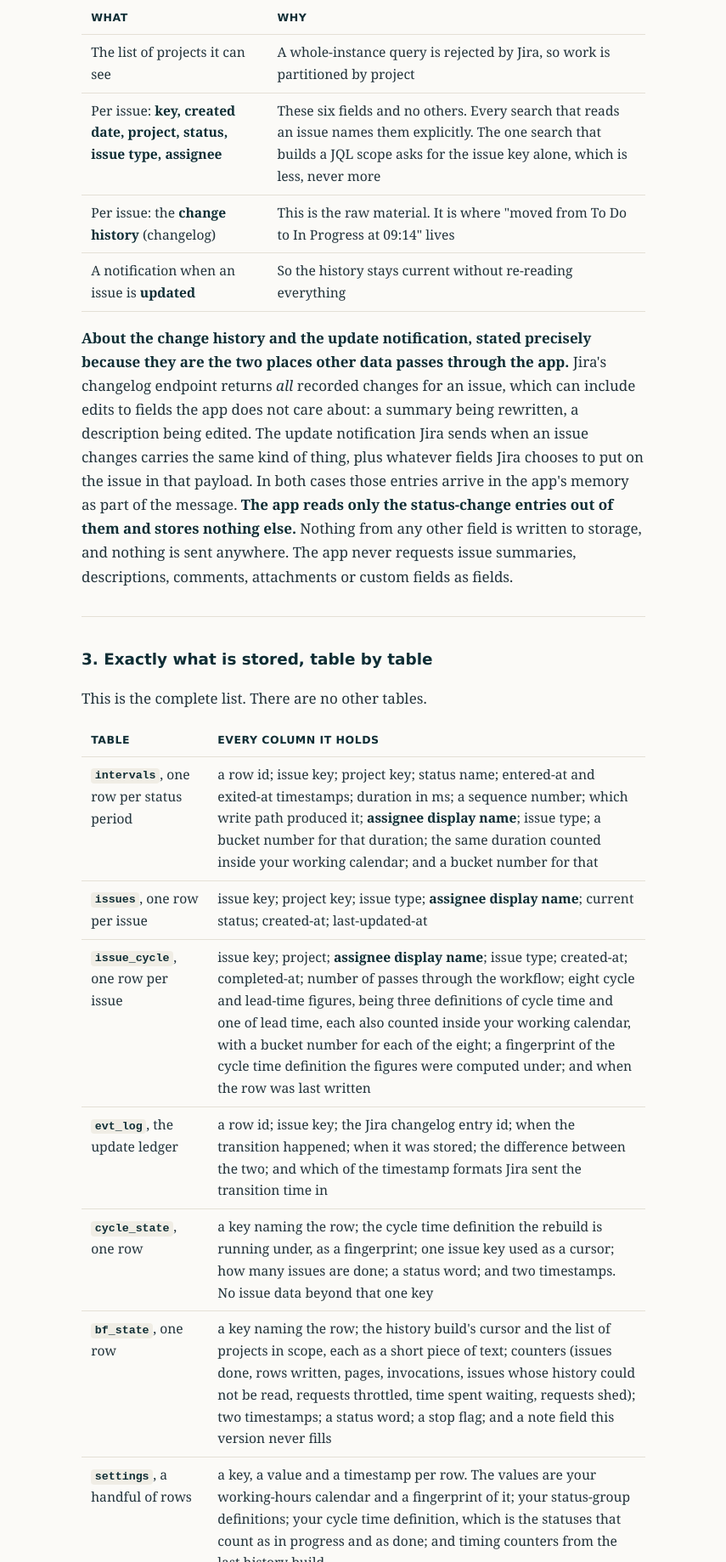
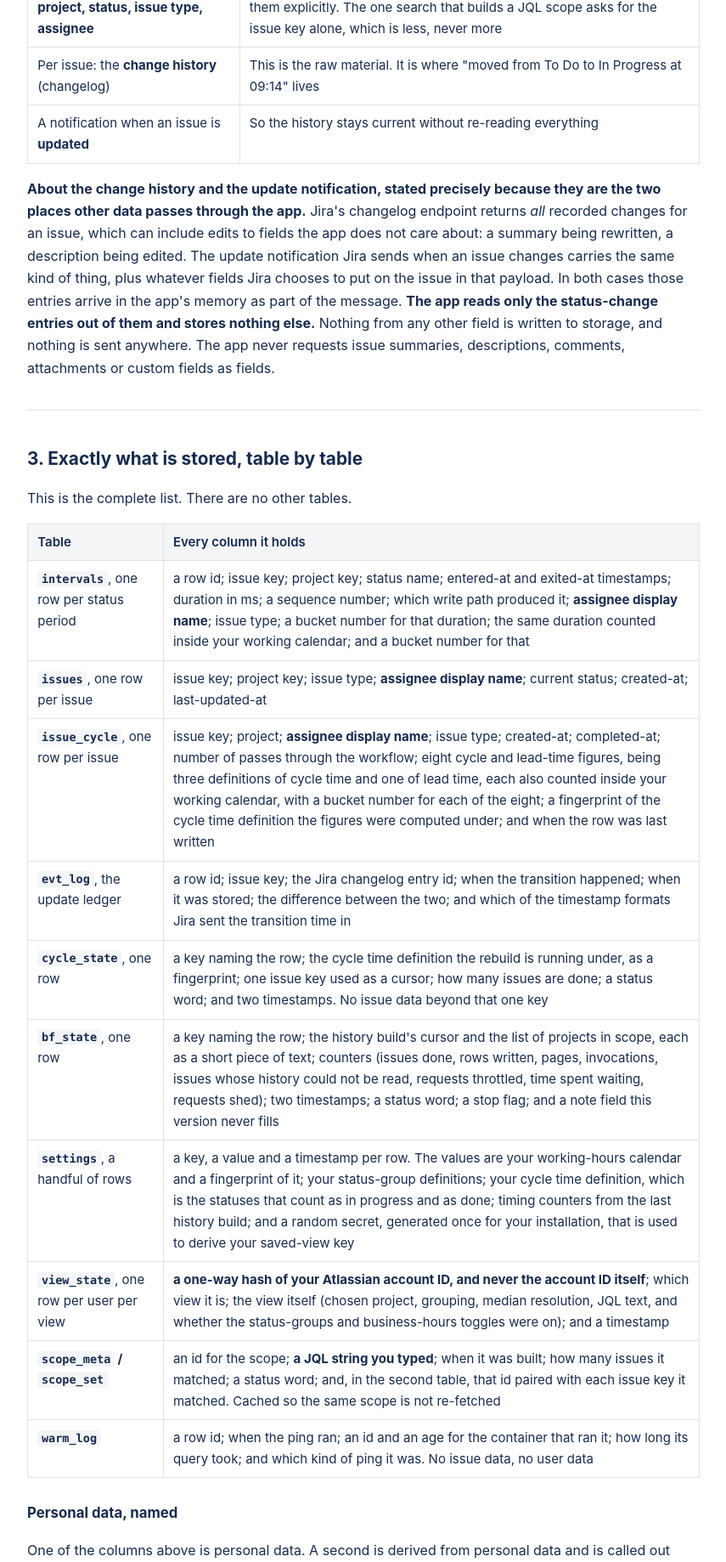
Before and after one commit to lichenapps/sojourn, a plain HTML site: page index.html in a window 1280 px wide. Shown: the part 962-2800 px from the top of the page at 85% size, without its empty margins (212-1067 px from the left). Drawn offline with Linux system fonts and the light colour scheme.

Commit message:
Add files via upload

```diff
--- a/index.html
+++ b/index.html
@@ -3,32 +3,48 @@
 <head>
 <meta charset="utf-8">
 <meta name="viewport" content="width=device-width, initial-scale=1">
-<title>Sojourn Privacy Policy</title>
+<title>Privacy policy: Sojourn: Time in Status &amp; Cycle Time for Jira</title>
 <style>
-  :root{--ink:#22333B;--ground:#FBFAF7;--head:#0F2E35;--accent:#C67B35;--rule:#E4E0D6;--code:#F0EDE5}
-  @media (prefers-color-scheme: dark){
-    :root{--ink:#D9D5CB;--ground:#14262C;--head:#EFE6D3;--accent:#F0B44E;--rule:#2C424A;--code:#1D3238}
+  :root {
+    color-scheme: light dark;
+    --bg: #ffffff; --fg: #172b4d; --rule: #dfe1e6;
+    --code-bg: #f4f5f7; --head-bg: #f4f5f7; --link: #0052cc;
   }
-  *{box-sizing:border-box}
-  body{margin:0;background:var(--ground);color:var(--ink);
-       font:17px/1.65 Georgia,'Times New Roman',serif}
-  main{max-width:44rem;margin:0 auto;padding:3rem 1.25rem 5rem}
-  h1{font-family:Verdana,Geneva,sans-serif;font-size:1.7rem;line-height:1.25;color:var(--head);
-     border-bottom:3px solid var(--accent);padding-bottom:.75rem}
-  h2{font-family:Verdana,Geneva,sans-serif;font-size:1.15rem;color:var(--head);margin-top:2.2rem}
-  h3{font-family:Verdana,Geneva,sans-serif;font-size:1rem;color:var(--head)}
-  hr{border:none;border-top:1px solid var(--rule);margin:2rem 0}
-  code{background:var(--code);padding:.1em .35em;border-radius:4px;font-size:.85em}
-  .tablewrap{overflow-x:auto}
-  table{border-collapse:collapse;width:100%;font-size:.92em}
-  th,td{text-align:left;padding:.5rem .7rem;border-bottom:1px solid var(--rule);vertical-align:top}
-  th{font-family:Verdana,Geneva,sans-serif;font-size:.8em;letter-spacing:.04em;text-transform:uppercase;color:var(--head)}
-  strong{color:var(--head)}
-  footer{margin-top:3rem;font-size:.85em;opacity:.7}
+  @media (prefers-color-scheme: dark) {
+    :root {
+      --bg: #1d2125; --fg: #dee4ea; --rule: #38414a;
+      --code-bg: #282e33; --head-bg: #282e33; --link: #85b8ff;
+    }
+  }
+  * { box-sizing: border-box; }
+  body {
+    margin: 0 auto; padding: 2.5rem 1.25rem 6rem; max-width: 52rem;
+    background: var(--bg); color: var(--fg);
+    font: 16px/1.65 -apple-system, BlinkMacSystemFont, "Segoe UI", Roboto, Helvetica, Arial, sans-serif;
+    -webkit-text-size-adjust: 100%;
+  }
+  h1 { font-size: 1.75rem; line-height: 1.25; margin: 0 0 1.25rem; }
+  h2 { font-size: 1.3rem; margin: 2.5rem 0 0.75rem; }
+  h3 { font-size: 1.05rem; margin: 1.75rem 0 0.5rem; }
+  p, li { overflow-wrap: break-word; }
+  ol, ul { padding-left: 1.4rem; }
+  li { margin: 0.4rem 0; }
+  hr { border: 0; border-top: 1px solid var(--rule); margin: 2.25rem 0; }
+  a { color: var(--link); }
+  code {
+    background: var(--code-bg); border-radius: 3px; padding: 0.1em 0.35em;
+    font-family: ui-monospace, SFMono-Regular, Menlo, Consolas, monospace; font-size: 0.9em;
+  }
+  .table-wrap { overflow-x: auto; margin: 1rem 0; }
+  table { border-collapse: collapse; width: 100%; min-width: 34rem; font-size: 0.94rem; }
+  th, td {
+    border: 1px solid var(--rule); padding: 0.55rem 0.7rem;
+    text-align: left; vertical-align: top;
+  }
+  th { background: var(--head-bg); font-weight: 600; }
 </style>
 </head>
 <body>
-<main>
 <h1>Privacy policy: Sojourn: Time in Status &amp; Cycle Time for Jira</h1>
 <p><strong>Vendor:</strong> Lichen. <strong>Contact:</strong> <strong>stillwater.inc.nz+sojourn@gmail.com</strong> <strong>Last updated:</strong> 2026-08-28</p>
 <hr>
@@ -38,48 +54,76 @@
 <hr>
 <h2>2. What the app reads from Jira</h2>
 <p>The app authenticates as itself (as the app, not as you) and requests exactly these things. <strong>One consequence of that is worth stating before the table:</strong> the app sees the projects it has been granted rather than the projects you personally can open, so a report covers all of them and looks the same to everyone who can open the app. Section 3 says what follows from that for settings.</p>
-<div class="tablewrap"><table>
-<thead><tr><th>What</th><th>Why</th></tr></thead><tbody>
+<div class="table-wrap">
+<table>
+<thead><tr><th>What</th><th>Why</th></tr></thead>
+<tbody>
 <tr><td>The list of projects it can see</td><td>A whole-instance query is rejected by Jira, so work is partitioned by project</td></tr>
 <tr><td>Per issue: <strong>key, created date, project, status, issue type, assignee</strong></td><td>These six fields and no others. Every search that reads an issue names them explicitly. The one search that builds a JQL scope asks for the issue key alone, which is less, never more</td></tr>
 <tr><td>Per issue: the <strong>change history</strong> (changelog)</td><td>This is the raw material. It is where "moved from To Do to In Progress at 09:14" lives</td></tr>
 <tr><td>A notification when an issue is <strong>updated</strong></td><td>So the history stays current without re-reading everything</td></tr>
-</tbody></table></div>
+</tbody>
+</table>
+</div>
 <p><strong>About the change history and the update notification, stated precisely because they are the two places other data passes through the app.</strong> Jira's changelog endpoint returns <em>all</em> recorded changes for an issue, which can include edits to fields the app does not care about: a summary being rewritten, a description being edited. The update notification Jira sends when an issue changes carries the same kind of thing, plus whatever fields Jira chooses to put on the issue in that payload. In both cases those entries arrive in the app's memory as part of the message. <strong>The app reads only the status-change entries out of them and stores nothing else.</strong> Nothing from any other field is written to storage, and nothing is sent anywhere. The app never requests issue summaries, descriptions, comments, attachments or custom fields as fields.</p>
 <hr>
 <h2>3. Exactly what is stored, table by table</h2>
 <p>This is the complete list. There are no other tables.</p>
-<div class="tablewrap"><table>
-<thead><tr><th>Table</th><th>Every column it holds</th></tr></thead><tbody>
+<div class="table-wrap">
+<table>
+<thead><tr><th>Table</th><th>Every column it holds</th></tr></thead>
+<tbody>
 <tr><td><strong><code>intervals</code></strong>, one row per status period</td><td>a row id; issue key; project key; status name; entered-at and exited-at timestamps; duration in ms; a sequence number; which write path produced it; <strong>assignee display name</strong>; issue type; a bucket number for that duration; the same duration counted inside your working calendar; and a bucket number for that</td></tr>
 <tr><td><strong><code>issues</code></strong>, one row per issue</td><td>issue key; project key; issue type; <strong>assignee display name</strong>; current status; created-at; last-updated-at</td></tr>
 <tr><td><strong><code>issue_cycle</code></strong>, one row per issue</td><td>issue key; project; <strong>assignee display name</strong>; issue type; created-at; completed-at; number of passes through the workflow; eight cycle and lead-time figures, being three definitions of cycle time and one of lead time, each also counted inside your working calendar, with a bucket number for each of the eight; a fingerprint of the cycle time definition the figures were computed under; and when the row was last written</td></tr>
 <tr><td><strong><code>evt_log</code></strong>, the update ledger</td><td>a row id; issue key; the Jira changelog entry id; when the transition happened; when it was stored; the difference between the two; and which of the timestamp formats Jira sent the transition time in</td></tr>
 <tr><td><strong><code>cycle_state</code></strong>, one row</td><td>a key naming the row; the cycle time definition the rebuild is running under, as a fingerprint; one issue key used as a cursor; how many issues are done; a status word; and two timestamps. No issue data beyond that one key</td></tr>
 <tr><td><strong><code>bf_state</code></strong>, one row</td><td>a key naming the row; the history build's cursor and the list of projects in scope, each as a short piece of text; counters (issues done, rows written, pages, invocations, issues whose history could not be read, requests throttled, time spent waiting, requests shed); two timestamps; a status word; a stop flag; and a note field this version never fills</td></tr>
-<tr><td><strong><code>settings</code></strong>, a handful of rows</td><td>a key, a value and a timestamp per row. The values are your working-hours calendar and a fingerprint of it; your status-group definitions; your cycle time definition, which is the statuses that count as in progress and as done; and timing counters from the last history build</td></tr>
-<tr><td><strong><code>view_state</code></strong>, one row per user per view</td><td><strong>the Atlassian account ID of the user</strong>; which view it is; the view itself (chosen project, grouping, median resolution, JQL text, and whether the status-groups and business-hours toggles were on); and a timestamp</td></tr>
+<tr><td><strong><code>settings</code></strong>, a handful of rows</td><td>a key, a value and a timestamp per row. The values are your working-hours calendar and a fingerprint of it; your status-group definitions; your cycle time definition, which is the statuses that count as in progress and as done; timing counters from the last history build; and a random secret, generated once for your installation, that is used to derive your saved-view key</td></tr>
+<tr><td><strong><code>view_state</code></strong>, one row per user per view</td><td><strong>a one-way hash of your Atlassian account ID, and never the account ID itself</strong>; which view it is; the view itself (chosen project, grouping, median resolution, JQL text, and whether the status-groups and business-hours toggles were on); and a timestamp</td></tr>
 <tr><td><strong><code>scope_meta</code> / <code>scope_set</code></strong></td><td>an id for the scope; <strong>a JQL string you typed</strong>; when it was built; how many issues it matched; a status word; and, in the second table, that id paired with each issue key it matched. Cached so the same scope is not re-fetched</td></tr>
 <tr><td><strong><code>warm_log</code></strong></td><td>a row id; when the ping ran; an id and an age for the container that ran it; how long its query took; and which kind of ping it was. No issue data, no user data</td></tr>
-</tbody></table></div>
+</tbody>
+</table>
+</div>
 <h3>Personal data, named</h3>
-<p>Two of the columns above are personal data and are called out rather than left to be found:</p>
-<ol><li><strong>Assignee display name.</strong> Stored on every interval and every issue row, because reports group by assignee and grouping must not cost a database join. It is the display name only. It is never the account ID. An earlier version of this app stored account IDs by accident in one of its two write paths, which was found, fixed, and is now prevented by a check that runs against the stored data itself.</li><li><strong>Atlassian account ID</strong>, in <code>view_state</code> only, so that the view you left is the view you come back to. It is a key, never displayed, and is not joined to anything else.</li></ol>
-<p>The app stores no email addresses, no avatars, no names other than the assignee display name above, and no free text written by a person other than a JQL query they typed themselves.</p>
+<p>One of the columns above is personal data. A second is derived from personal data and is called out beside it, because the distinction is the sort a reader should be able to check rather than take on trust:</p>
+<ol>
+<li><strong>Assignee display name.</strong> Stored on every interval and every issue row, because reports group by assignee and grouping must not cost a database join. It is the display name only. It is never the account ID. An earlier version of this app stored account IDs by accident in one of its two write paths, which was found, fixed, and is now prevented by a check that runs against the stored data itself.</li>
+<li><strong>The key your saved view is stored under.</strong> The app does not store your Atlassian account ID. <code>view_state</code> is keyed by a value derived from it with a one-way hash, under a random secret that is generated once for your installation, kept in that installation's own storage, and never sent anywhere. The stored value is a hash and not an encrypted copy, so there is no key that turns it back, and it is meaningless outside your own installation because the secret it was derived under never leaves it. It is a key: never displayed, and not joined to anything else. A request that carries no account at all saves no view, rather than being given a fallback key it would share with every other such request.</li>
+</ol>
+<p>The app stores no Atlassian account IDs, no email addresses, no avatars, no names other than the assignee display name above, and no free text written by a person other than a JQL query they typed themselves.</p>
 <h3>Who can see and change what</h3>
 <p>The app is installed once for the whole site, and the tables above are the site's, not any one user's. Three things follow, and they are stated here rather than left to be discovered:</p>
-<ol><li><strong>Reports are the same for everyone.</strong> Because the app reads Jira as itself, a report covers every project the app can see, and any user who can open the app sees those figures, assignee display names included, whether or not they could open the same projects in Jira directly.</li><li><strong>Settings are instance-wide and any user of the app can change them.</strong> The working-hours calendar and the cycle time definition belong to the installation. Changing either marks the stored business-hours or cycle figures as computed under a definition that no longer applies, and the app then refuses to show them until they are rebuilt. There is no separate administrator role inside the app.</li><li><strong>Only the view is per user.</strong> <code>view_state</code> is the one table keyed by a person, and it holds the view you last chose and nothing else.</li></ol>
+<ol>
+<li><strong>Reports are the same for everyone.</strong> Because the app reads Jira as itself, a report covers every project the app can see, and any user who can open the app sees those figures, assignee display names included, whether or not they could open the same projects in Jira directly.</li>
+<li><strong>Settings are instance-wide and any user of the app can change them.</strong> The working-hours calendar and the cycle time definition belong to the installation. Changing either marks the stored business-hours or cycle figures as computed under a definition that no longer applies, and the app then refuses to show them until they are rebuilt. There is no separate administrator role inside the app.</li>
+<li><strong>Only the view is per user.</strong> <code>view_state</code> is the one table with a row per person, keyed by the derived value described above, and it holds the view you last chose and nothing else.</li>
+</ol>
 <p>If that is broader than your site wants, the control is who you grant access to the app.</p>
 <hr>
 <h2>4. Where it lives, and for how long</h2>
-<ul><li><strong>Where:</strong> Atlassian's Forge SQL, provisioned per installation, inside Atlassian's own cloud infrastructure. Forge hosted storage follows your site's data residency: Atlassian states that an app using it is located wherever the Atlassian product it is installed on is pinned, and that if an administrator moves that product to another location the app's data is moved with it. That is Atlassian's mechanism rather than a setting this app controls, and this app does nothing to opt out of it. The vendor has no access to the data and no mechanism by which to gain access. There is no console, no export path and no credential that would reach it.</li><li><strong>How long:</strong> for as long as the app is installed. The derived history is a live index of your Jira data, not an archive, and it is kept current rather than accumulated.</li><li><strong>Deletion:</strong> uninstalling the app removes its storage. Removal is Atlassian's, and it is not instantaneous: Atlassian marks app storage deleted on uninstall and then disposes of it under its own retention policy, during which a reinstallation can be relinked to the previous data if you ask for that. The vendor holds no copy anywhere else, because there was never anywhere else for a copy to be, and nothing needs to be requested from the vendor because the vendor holds nothing.</li><li><strong>Backups:</strong> whatever Atlassian does for Forge SQL. The vendor keeps none.</li></ul>
+<ul>
+<li><strong>Where:</strong> Atlassian's Forge SQL, provisioned per installation, inside Atlassian's own cloud infrastructure. Forge hosted storage follows your site's data residency: Atlassian states that an app using it is located wherever the Atlassian product it is installed on is pinned, and that if an administrator moves that product to another location the app's data is moved with it. That is Atlassian's mechanism rather than a setting this app controls, and this app does nothing to opt out of it. The vendor has no access to the data and no mechanism by which to gain access. There is no console, no export path and no credential that would reach it.</li>
+<li><strong>How long:</strong> for as long as the app is installed. The derived history is a live index of your Jira data, not an archive, and it is kept current rather than accumulated.</li>
+<li><strong>Deletion:</strong> uninstalling the app removes its storage. Removal is Atlassian's, and it is not instantaneous: Atlassian marks app storage deleted on uninstall and then disposes of it under its own retention policy, during which a reinstallation can be relinked to the previous data if you ask for that. The vendor holds no copy anywhere else, because there was never anywhere else for a copy to be, and nothing needs to be requested from the vendor because the vendor holds nothing.</li>
+<li><strong>Backups:</strong> whatever Atlassian does for Forge SQL. The vendor keeps none.</li>
+</ul>
 <hr>
 <h2>5. What the app does NOT do</h2>
-<ul><li>It does not send data to the vendor, or to any third party, in any circumstance.</li><li>It has no analytics, no telemetry, no crash reporting, no session recording, no cookies of its own, no advertising, and no tracking of any kind.</li><li>It does not use your data to train anything.</li><li>It does not modify anything in Jira. Every permission it holds is a read permission.</li><li>It does not email you, and it never asks for a review.</li></ul>
+<ul>
+<li>It does not send data to the vendor, or to any third party, in any circumstance.</li>
+<li>It has no analytics, no telemetry, no crash reporting, no session recording, no cookies of its own, no advertising, and no tracking of any kind.</li>
+<li>It does not use your data to train anything.</li>
+<li>It does not modify anything in Jira. Every permission it holds is a read permission.</li>
+<li>It does not email you, and it never asks for a review.</li>
+</ul>
 <h2>6. Permissions, and why each is held</h2>
 <p>The app requests read-only scopes. There are no write scopes and no egress permissions. Every scope below is held for a call the app actually makes; the calls are the complete list, not a sample.</p>
-<div class="tablewrap"><table>
-<thead><tr><th>Scope</th><th>The call that needs it</th></tr></thead><tbody>
+<div class="table-wrap">
+<table>
+<thead><tr><th>Scope</th><th>The call that needs it</th></tr></thead>
+<tbody>
 <tr><td><code>read:jira-work</code></td><td>Classic scope required by Jira's search and changelog endpoints through the Forge proxy. The granular scopes below are not sufficient on their own: without this one, every search returns 401</td></tr>
 <tr><td><code>read:jira-user</code></td><td>The other half of that pair, and the assignee display name that comes back on a search result</td></tr>
 <tr><td><code>read:jql:jira</code></td><td><code>POST /rest/api/3/search/jql</code> and <code>POST /rest/api/3/search/approximate-count</code>. The JQL you type in the report's scope box is parsed and counted by Jira before any of it is fetched</td></tr>
@@ -91,10 +135,15 @@
 <tr><td><code>read:field:jira</code></td><td>Resolving the six field names the app asks for by name in every request</td></tr>
 <tr><td><code>read:issue-type:jira</code></td><td>The <code>issuetype</code> field, which reports group by</td></tr>
 <tr><td><code>read:user:jira</code></td><td>The assignee's display name, the one piece of personal data the app stores</td></tr>
-</tbody></table></div>
+</tbody>
+</table>
+</div>
 <h3>Removed permissions</h3>
 <p>Holding a permission that is never used is a claim a customer cannot check, so two that this app does not use were removed on 2026-08-28 rather than left in place:</p>
-<ul><li><code>read:issue-details:jira</code>: the app never requests an issue summary, description, comment, attachment or custom field. The six fields it does request are listed in section 2.</li><li><code>read:avatar:jira</code>: the app never requests, reads or stores an avatar.</li></ul>
+<ul>
+<li><code>read:issue-details:jira</code>: the app never requests an issue summary, description, comment, attachment or custom field. The six fields it does request are listed in section 2.</li>
+<li><code>read:avatar:jira</code>: the app never requests, reads or stores an avatar.</li>
+</ul>
 <p>Neither is requested any more, and this is the whole of what was removed. The app was redeployed and re-installed without them, and its full pipeline (the history build, the incremental update path, the JQL scope builder and the report) was then exercised against real Jira data, because a missing permission is enforced by Atlassian at request time and cannot be caught by any test that does not make the request.</p>
 <h2>7. Sub-processors</h2>
 <p>None. There are no sub-processors, because there is no processing anywhere except inside your own Atlassian instance.</p>
@@ -104,7 +153,5 @@
 <p>If a future version of the app ever needed to send data anywhere, it would need declared egress in its manifest, would lose the Runs on Atlassian badge, and would require you to approve the new permission before it could be installed. That is not a promise; it is how the platform works. This policy would be updated before any such version was submitted.</p>
 <h2>10. Contact</h2>
 <p><strong>stillwater.inc.nz+sojourn@gmail.com</strong></p>
-<footer>Sojourn is an app for Jira by Lichen. Contact: stillwater.inc.nz+sojourn@gmail.com</footer>
-</main>
 </body>
 </html>
```
